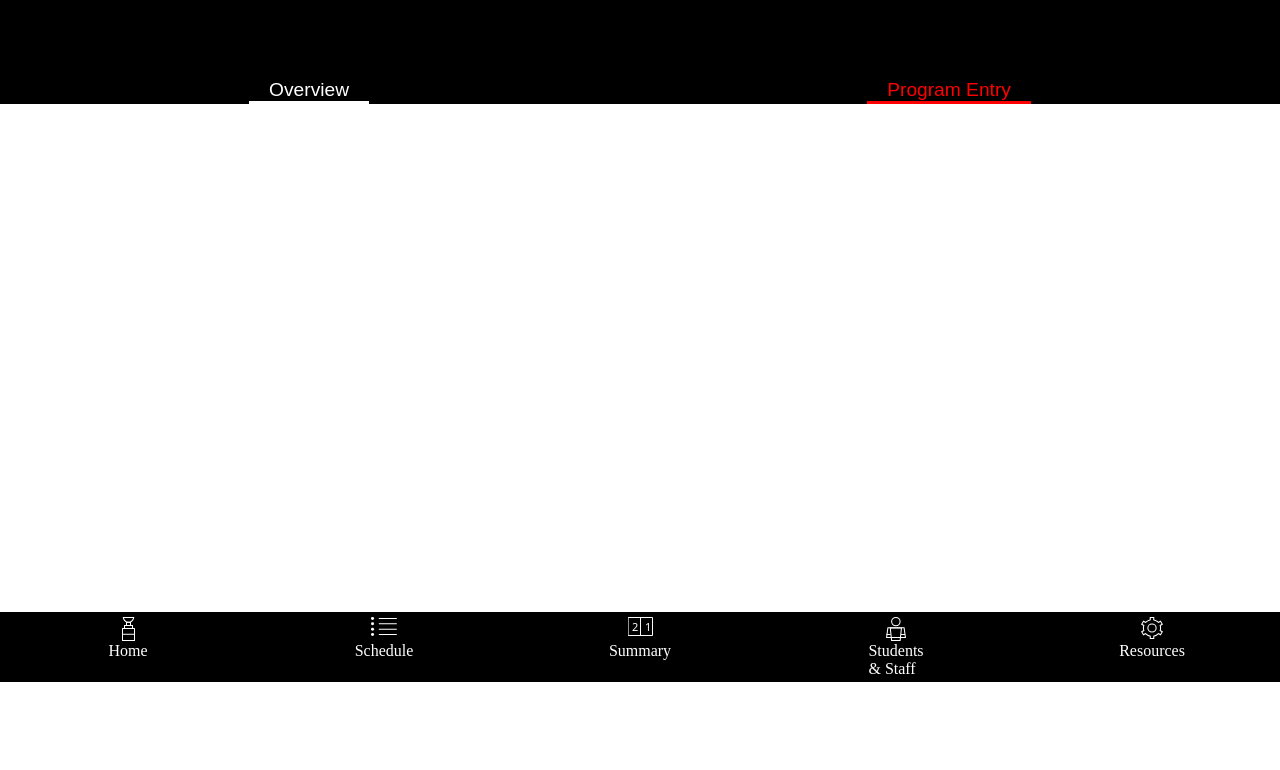
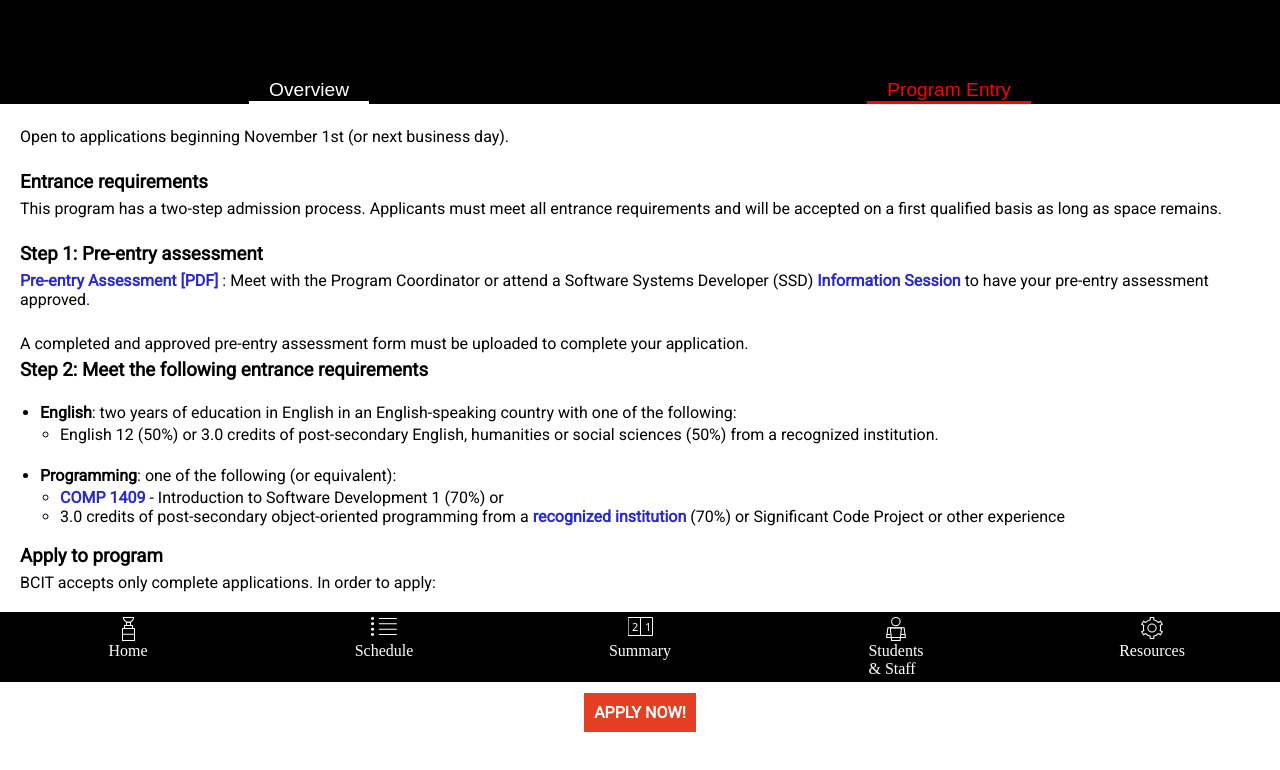
Before and after one commit to Strikerred/Project-2, a plain HTML site: page entry.html in a window 1280 px wide. Shown: the part 118-888 px from the top of the page. Before the commit the page ends 800 px from the top, so only its background shows below. Drawn offline with Linux system fonts and the light colour scheme.

Commit message:
home page done

```diff
--- a/entry.html
+++ b/entry.html
@@ -17,7 +17,50 @@
         </div>
     </header>
     <div class="content">
-
+        <p>Open to applications beginning November 1st (or next business day).
+        </p>
+        <br>
+        <h3>Entrance requirements</h3>
+        <p>This program has a two-step admission process. Applicants must meet all entrance requirements and will be accepted on a first qualified basis as long as space remains.
+        </p>
+        <br>
+        <h3>Step 1: Pre-entry assessment</h3>
+        <p><a href="https://www.bcit.ca/files/admission/pdf/htp-10_a_ssd_preentry_assessment.pdf">Pre-entry Assessment [PDF]</a> : Meet with the Program Coordinator or attend a Software Systems Developer (SSD) <a href="https://www.bcit.ca/cas/tpp/infosessions.shtml">Information Session</a> to have your pre-entry assessment approved.</p>
+        <br>
+        <p>A completed and approved pre-entry assessment form must be uploaded to complete your application.
+        </p>
+        <h3>Step 2: Meet the following entrance requirements</h3>
+        <ul>
+            <li>
+                <p><strong>English</strong>: two years of education in English in an English-speaking country with one of the following:
+                </p>
+                <ul>
+                    <li>
+                        English 12 (50%) or 3.0 credits of post-secondary English, humanities or social sciences (50%) from a recognized institution.
+                    </li>
+                </ul>
+            </li>
+            <br>
+            <li>
+                <p><strong>Programming</strong>: one of the following (or equivalent):</p>
+                <ul>
+                    <li><a href="https://www.bcit.ca/study/courses/comp1409">COMP 1409</a> - Introduction to Software Development 1 (70%) or</li>
+                    <li>3.0 credits of post-secondary object-oriented programming from a <a href="https://www.cicic.ca/868/search_the_directory_of_educational_institutions_in_canada.canada">recognized institution</a>  (70%) or Significant Code Project or other experience </li>
+                </ul>
+            </li>
+        </ul>
+        <h3>Apply to program</h3>
+        <p>BCIT accepts only complete applications. In order to apply:
+        </p>
+        <ul>
+            <li>Include proof of meeting all entrance requirements prior to submission.</li>
+            <li>Convert all transcripts and supporting documents to PDF files.</li>
+            <li>Have a credit card ready to pay the application fee.</li>
+        </ul>
+        <br>
+        <div class="button">
+            <a href="https://secure.bcit.ca/sis/apply/" id="apply-button">APPLY NOW!</a>
+        </div>
     </div>
     <nav>
         <ul>
--- a/sass/_nav.scss
+++ b/sass/_nav.scss
@@ -32,6 +32,7 @@ nav{
 
     a {
         position: absolute;
-        top: 30px;
+        top: 0px;
+        padding-top: 30px;
     }
 }
--- a/sass/_variables.scss
+++ b/sass/_variables.scss
@@ -10,6 +10,8 @@ $grey: #E7E2E1;
 
 //Text colors
 $textcolor-light: white;
+$textcolor-dark: black;
+$textcolor-link: rgb(40, 40, 207);
 
 //Fonts
 $content-font: 'Roboto', sans-serif;
--- a/sass/main.scss
+++ b/sass/main.scss
@@ -4,6 +4,7 @@
 
 h1, h2, h3, h4, p {
     margin: 0;
+    padding: 3px 0;
 }
 
 img {
@@ -45,9 +46,26 @@ a {
 
 .content {
     margin: 0;
-    padding: 20px 20px 85px;
+    padding: 20px 20px 90px;
     font-family: $content-font;
+
     ul {
         padding: 0 20px;
     }
+
+    a{
+        color: $textcolor-link;
+        font-weight: bold;
+    }
+
+    .button{
+        text-align: center;
+    }
+
+    #apply-button{
+        margin: 0;
+        color: $textcolor-light;
+        background-color: $red;
+        padding: 10px;
+    }
 }
```
Also changed, not shown: styles/main.css, 1 other file.
